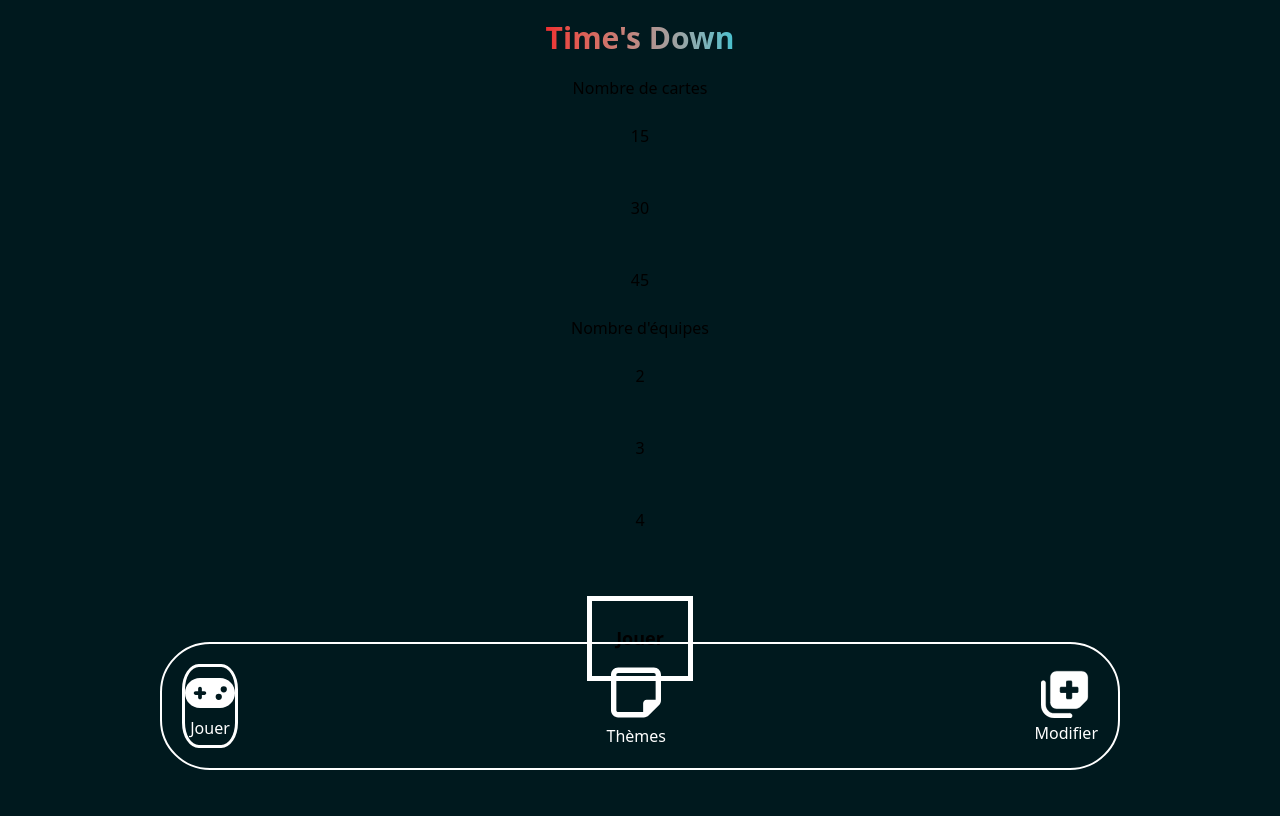
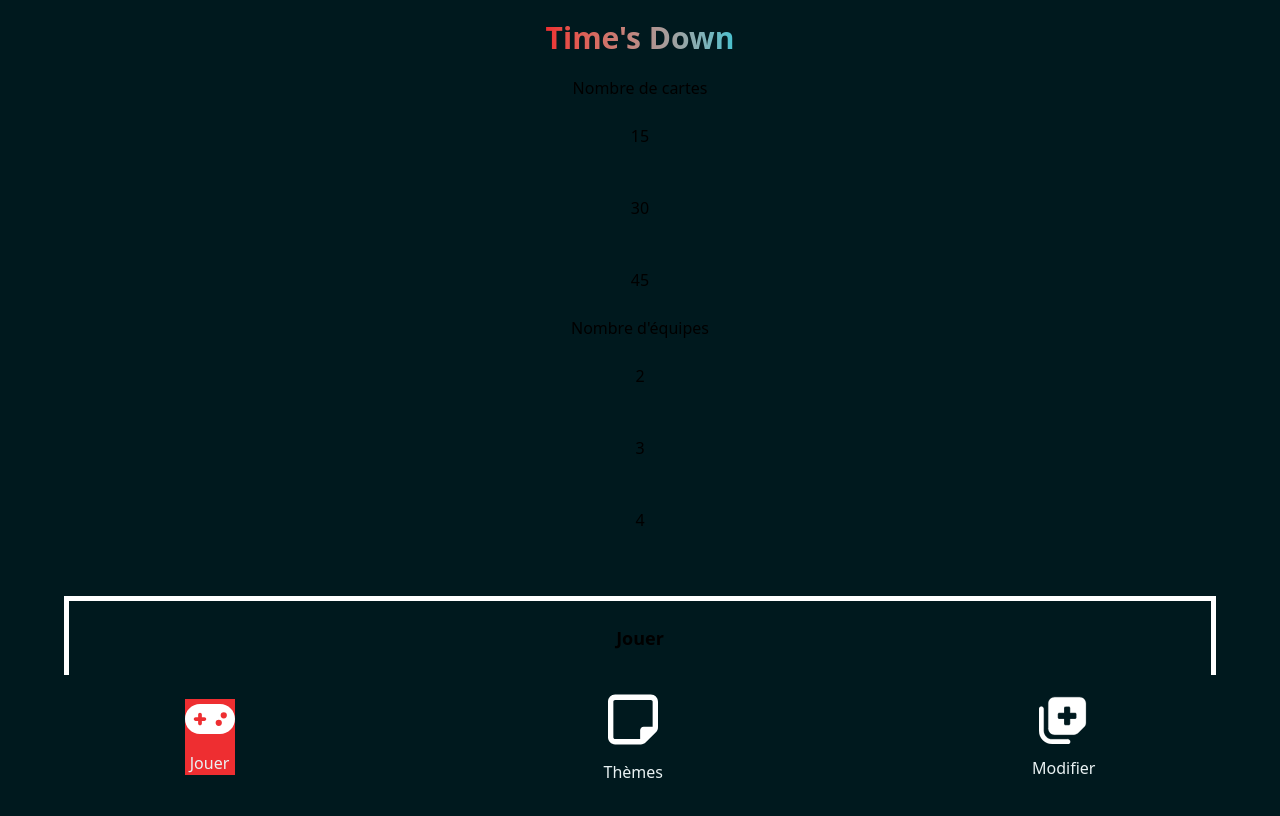
Before and after one commit to Nicolas-Delbovier/TimesDownPWA, a Vue app: page / in a window 1280 px wide. Shown: the top 816 px of the page. Built offline with nearby package versions, Linux system fonts and the light colour scheme.

Commit message:
[STYLE] Navbar stuck on the bottom

```diff
--- a/index.html
+++ b/index.html
@@ -9,7 +9,7 @@
 </head>
 
 <body class="flex flex-col items-center justify-center bg-background-color">
-  <div id="app" class="flex flex-col"></div>
+  <div id="app" class="flex flex-col w-full h-screen"></div>
   <script type="module" src="/src/main.js"></script>
 </body>
 
--- a/src/components/NavBar.vue
+++ b/src/components/NavBar.vue
@@ -24,39 +24,14 @@ const onClick = (menuView) => {
 </script>
 
 <template>
-    <div class="navbar-container" id="navbar">
-        <NavBarItem :class="{ 'selected': current === 'play' }" @click="onClick('play')"
+    <div class="fixed bottom-0 left-0 right-0 bg-background-color flex flex-row justify-around items-center py-4">
+        <NavBarItem :class="{ 'bg-primary-color': current === 'play' }" @click="onClick('play')"
             imgSrc="/assets/gameController.svg" :width="width" :height="height" text="Jouer" />
-        <NavBarItem :class="{ 'selected': current === 'themes' }" @click="onClick('themes')"
+        <NavBarItem :class="{ 'bg-primary-color': current === 'themes' }" @click="onClick('themes')"
             imgSrc="/assets/newPage.svg" :width="width" :height="height" text="Thèmes" />
-        <NavBarItem :class="{ 'selected': current === 'modifications' }" @click="onClick('modifications')"
+        <NavBarItem :class="{ 'bg-primary-color': current === 'modifications' }" @click="onClick('modifications')"
             imgSrc="/assets/add.svg" :width="width" :height="height" text="Modifier" />
     </div>
 </template>
 
-<style scoped>
-.navbar-container {
-    border-radius: 50px;
-    border: 2px solid #fff;
-    padding: 20px;
-    margin: 20px 2vw;
-    display: flex;
-    justify-content: space-between;
-}
-
-.selected {
-    /* --- Try to make the selected nav-item pop out --- */
-    /* background-color: var(--color-4);
-  border-radius: 40%;
-  border-top: 1px solid white;
-  transform: translateY(-5vh);
-  transition: all 0.3s ease; */
-
-    border: 3px solid white;
-    border-radius: 30%;
-}
-
-#navbar {
-    background-color: var(--color-4);
-}
-</style>
+<style scoped></style>
--- a/src/components/NavBarItem.vue
+++ b/src/components/NavBarItem.vue
@@ -22,29 +22,14 @@ defineProps({
 </script>
 
 <template>
-    <button>
+    <button class="flex flex-col items-center justify-center gap-3">
         <img alt="NavBar icon" class="icon" :src="imgSrc" :width="width" :height="height" />
-        <span>{{ text }}</span>
+        <span class="text-text-color">{{ text }}</span>
     </button>
 </template>
 
 <style scoped>
-button {
-    background: none;
-    border: none;
-    cursor: pointer;
-    display: flex;
-    flex-direction: column;
-    align-items: center;
-    gap: 3px;
-    justify-content: center;
-}
-
 .icon {
     filter: invert(100%) sepia(0%) saturate(0%) hue-rotate(70deg) brightness(104%) contrast(104%);
 }
-
-span {
-    color: white;
-}
 </style>
--- a/src/views/Menu.vue
+++ b/src/views/Menu.vue
@@ -51,30 +51,14 @@ const updateSelectedThemes = (message) => {
 </script>
 
 <template>
-    <div id="menu">
+    <div class="flex flex-col items-center justify-end">
         <Play @playButtonPressed="startGame" :nbCards="nbCardsToPlay" :nbTeams="nbTeams" @updateNbCards="updateNbCards"
-            @updateNbTeams="updateNbTeams" v-if="contentView === 'play'" class="content" />
+            @updateNbTeams="updateNbTeams" v-if="contentView === 'play'" class="w-full overflow-y-scroll flex-grow" />
         <ThemesSelection @useTheme="updateSelectedThemes" v-if="contentView === 'themes'" :decks="decks"
-            :selectedThemes="selectedThemes" class="content" />
-        <Modifications v-if="contentView === 'modifications'" class="content" />
-        <NavBar @menuViewChange="changeMenuView" class="nav" height="50" width="50" />
+            :selectedThemes="selectedThemes" class="w-full overflow-y-scroll flex-grow" />
+        <Modifications v-if="contentView === 'modifications'" class="w-full overflow-y-scroll flex-grow" />
     </div>
+    <NavBar @menuViewChange="changeMenuView" height="50" width="50" />
 </template>
 
-<style scoped>
-#menu {
-    display: flex;
-    flex-direction: column;
-    align-items: center;
-    background-color: var(--color-3);
-    min-width: 75vw;
-}
-
-.nav {
-    width: 75vw;
-    position: sticky;
-    bottom: 30px;
-    margin: auto;
-    margin-top: 20px;
-}
-</style>
+<style scoped></style>
```
